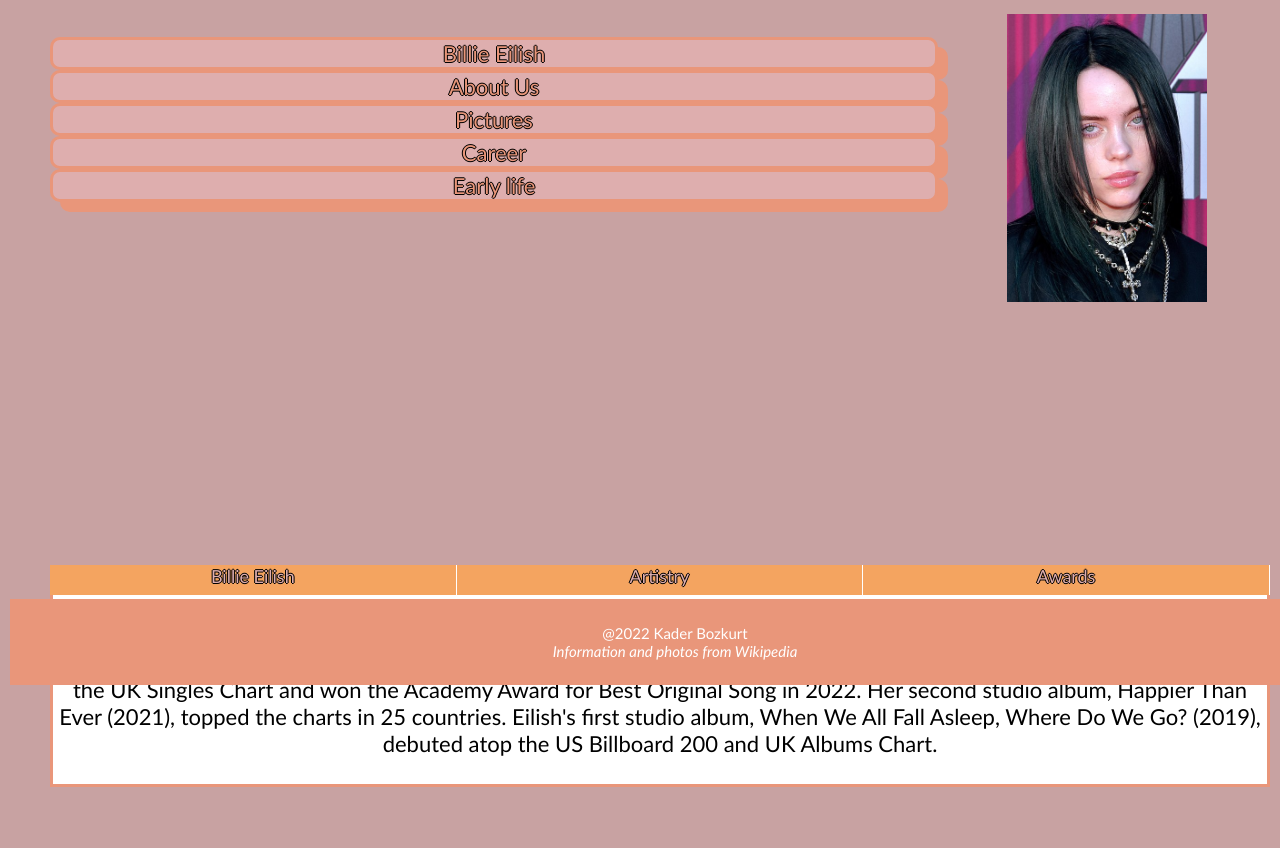
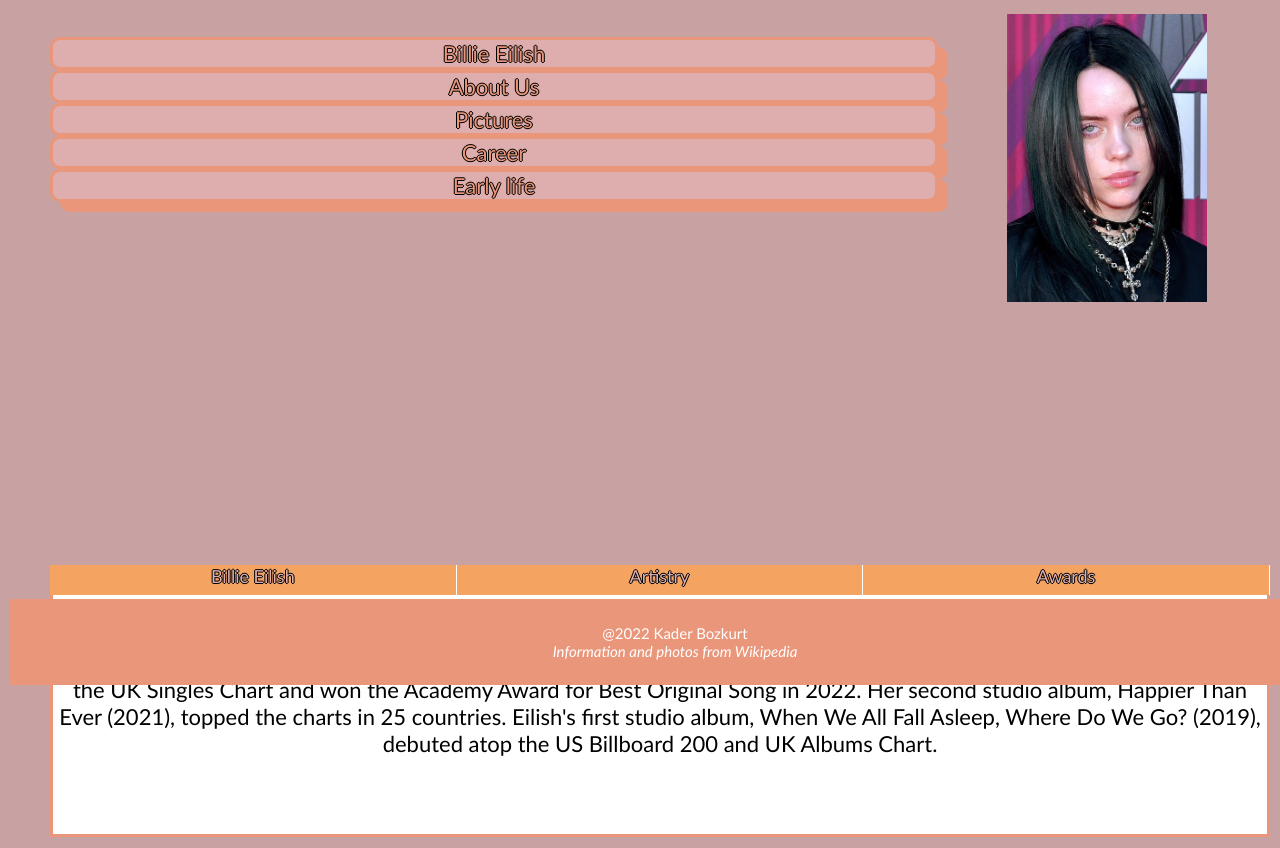
Before and after one commit to KaderBozkurt/KaderBozkurt_WEB303_Assignments-Javascript2-, a plain HTML site: page index.html in a window 1280 px wide. Shown: the part 115-963 px from the top of the page. Before the commit the page ends 913 px from the top, so only its background shows below. Drawn offline with nearby package versions, Linux system fonts and the light colour scheme.

Commit message:
last time

```diff
--- a/css/style.css
+++ b/css/style.css
@@ -102,7 +102,7 @@ p.cite{
     display: none;
     background-color: white;
     text-align: center;
-    padding: 5px;
+    padding-bottom: 55px;
     font-size:  2em;
     border: solid darksalmon;
 
```
